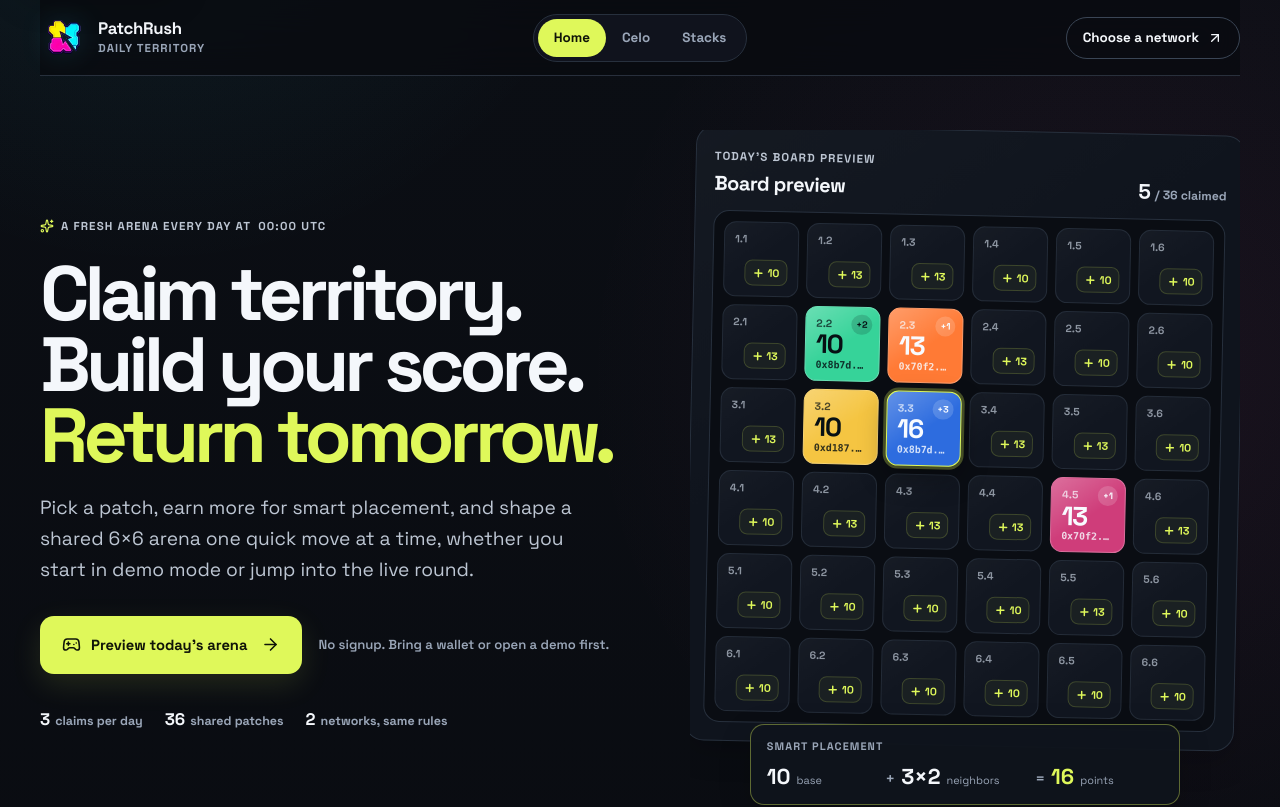
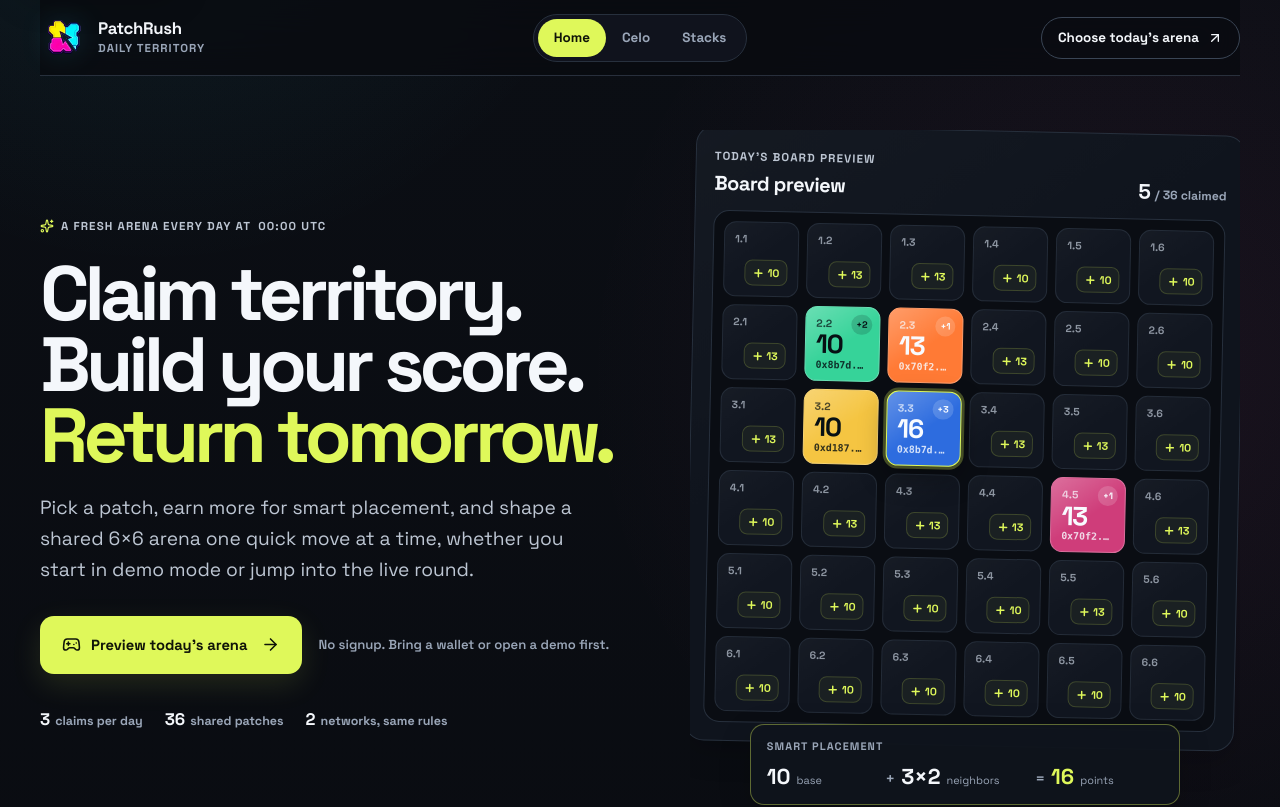
Before and after one commit to ovibes/patchrush, a Next.js app: page / in a window 1280 px wide. Shown: the top 807 px of the page. Built offline with nearby package versions, Linux system fonts and the light colour scheme; no server answers.

Commit message:
Polish home header CTA copy

```diff
--- a/components/app-shell.tsx
+++ b/components/app-shell.tsx
@@ -29,7 +29,7 @@
   const viewingArena = pathname === playHref;
   const playLinkHref = onHomePage ? "/#network-title" : playHref;
   const playLinkLabel = onHomePage
-    ? "Choose a network"
+    ? "Choose today's arena"
     : viewingArena
       ? `Current page: ${playLabel} arena`
       : `Open ${playLabel} arena`;
```
